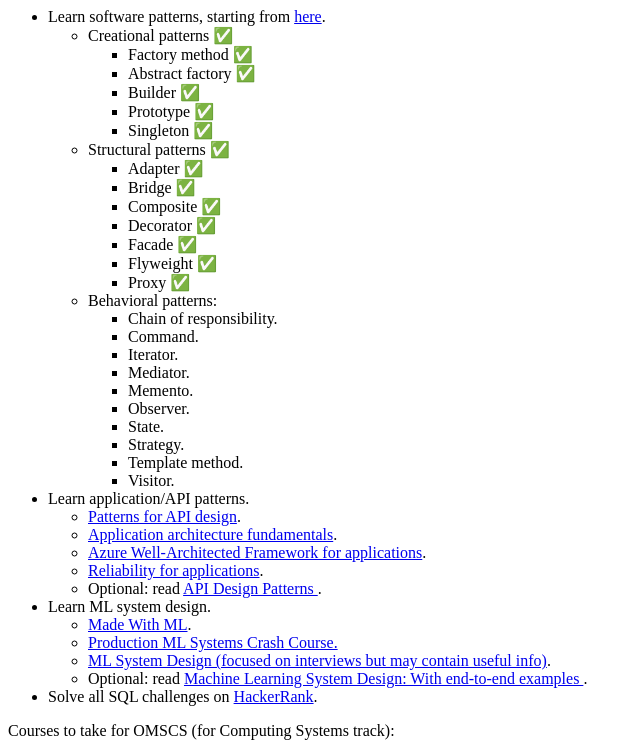
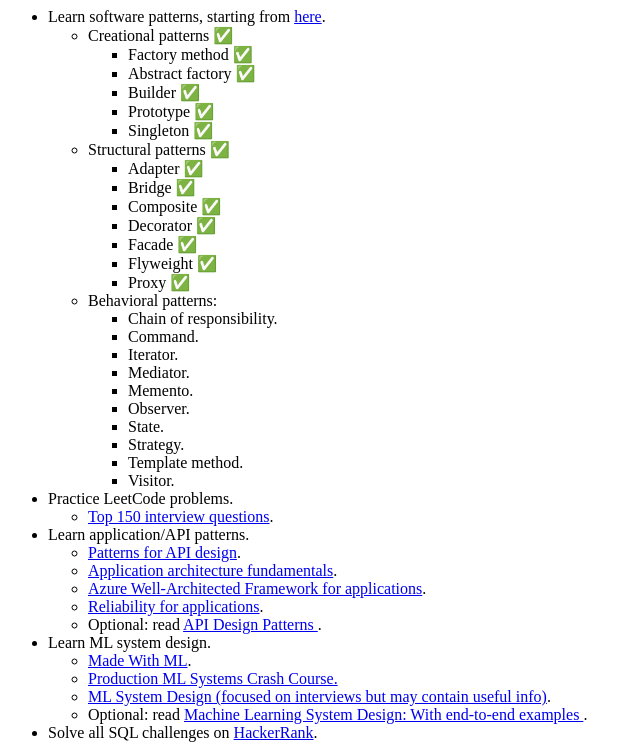
Before and after one commit to tavetisyan95/tavetisyan95.github.io, a plain HTML site: page index.html in a window 1280 px wide. Shown: the top 753 px of the page, without its empty margins (0-640 px from the left). Drawn offline with Linux system fonts and the light colour scheme.

Commit message:
add leetcode to learning goals

```diff
--- a/index.html
+++ b/index.html
@@ -32,6 +32,10 @@
                     <li>Template method.</li>
                     <li>Visitor.</li>
                 </ul>
+        </ul>
+    <li>Practice LeetCode problems.</li>
+        <ul>
+            <li><a href="https://leetcode.com/studyplan/top-interview-150/">Top 150 interview questions</a>.</li>
         </ul>
     <li>Learn application/API patterns.</a></li>
         <ul>
```
